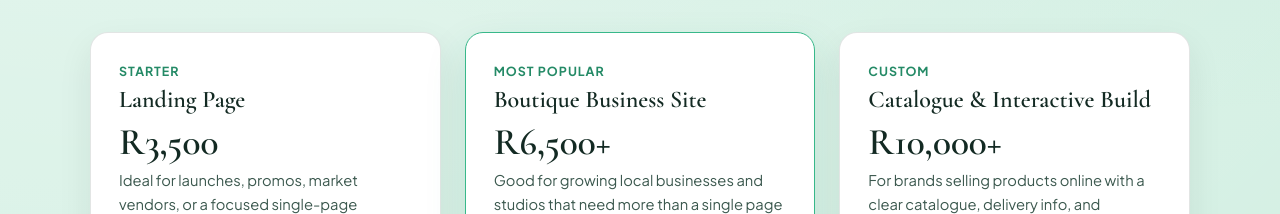
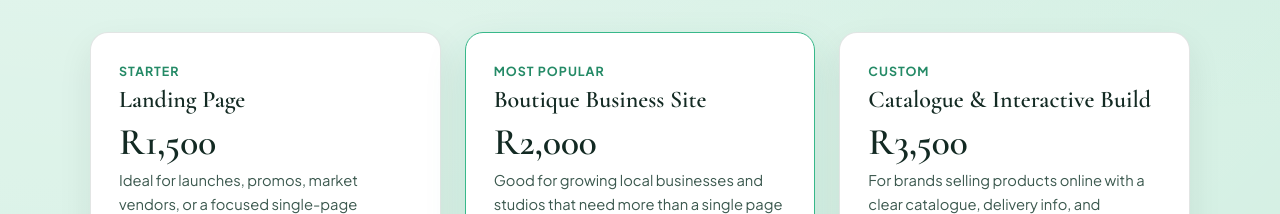
Before and after one commit to ammaarahlatief/aurawebstudio, a plain HTML site: page index.html in a window 1280 px wide. Shown: the part 2369-2583 px from the top of the page. Drawn offline with nearby package versions, Linux system fonts and the light colour scheme.

Commit message:
update index.html

```diff
--- a/index.html
+++ b/index.html
@@ -215,7 +215,7 @@
           <article class="price-card">
             <p class="price-tier">Starter</p>
             <h3>Landing Page</h3>
-            <p class="price-amount">R3,500</p>
+            <p class="price-amount">R1,500</p>
             <p class="price-desc">Ideal for launches, promos, market vendors, or a focused single-page presence.</p>
             <ul class="price-features">
               <li>Custom single-page layout from scratch</li>
@@ -229,7 +229,7 @@
           <article class="price-card price-card-featured">
             <p class="price-tier">Most Popular</p>
             <h3>Boutique Business Site</h3>
-            <p class="price-amount">R6,500+</p>
+            <p class="price-amount">R2,000</p>
             <p class="price-desc">Good for growing local businesses and studios that need more than a single page and want their brand to stand out.</p>
             <ul class="price-features">
               <li>Multi-page structure (Home, About, Service/Info, Contact)</li>
@@ -243,7 +243,7 @@
           <article class="price-card">
             <p class="price-tier">Custom</p>
             <h3>Catalogue &amp; Interactive Build</h3>
-            <p class="price-amount">R10,000+</p>
+            <p class="price-amount">R3,500</p>
             <p class="price-desc">For brands selling products online with a clear catalogue, delivery info, and straightforward ordering.</p>
             <ul class="price-features">
               <li>Custom multi-page or catalogue layout</li>
```
